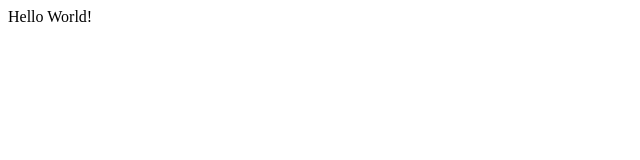
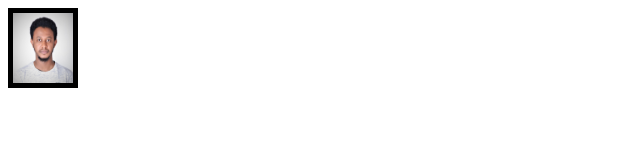
Before and after one commit to MichealSebre/MichealSultan.github.io, a plain HTML site: page index.html in a window 1280 px wide. Shown: the whole page, without its empty margins (0-640 px from the left). Drawn offline with Linux system fonts and the light colour scheme.

Commit message:
Picture
insert pic

```diff
--- a/index.html
+++ b/index.html
@@ -5,6 +5,6 @@
     <title>WAP</title>
 </head>
 <body>
-     Hello World!
+<img src="miky.jpg" alt="Micheal Sultan" width="60" height="70" style="border:5px solid black">
 </body>
 </html>
```
Also changed, not shown: miky.jpg (added).
